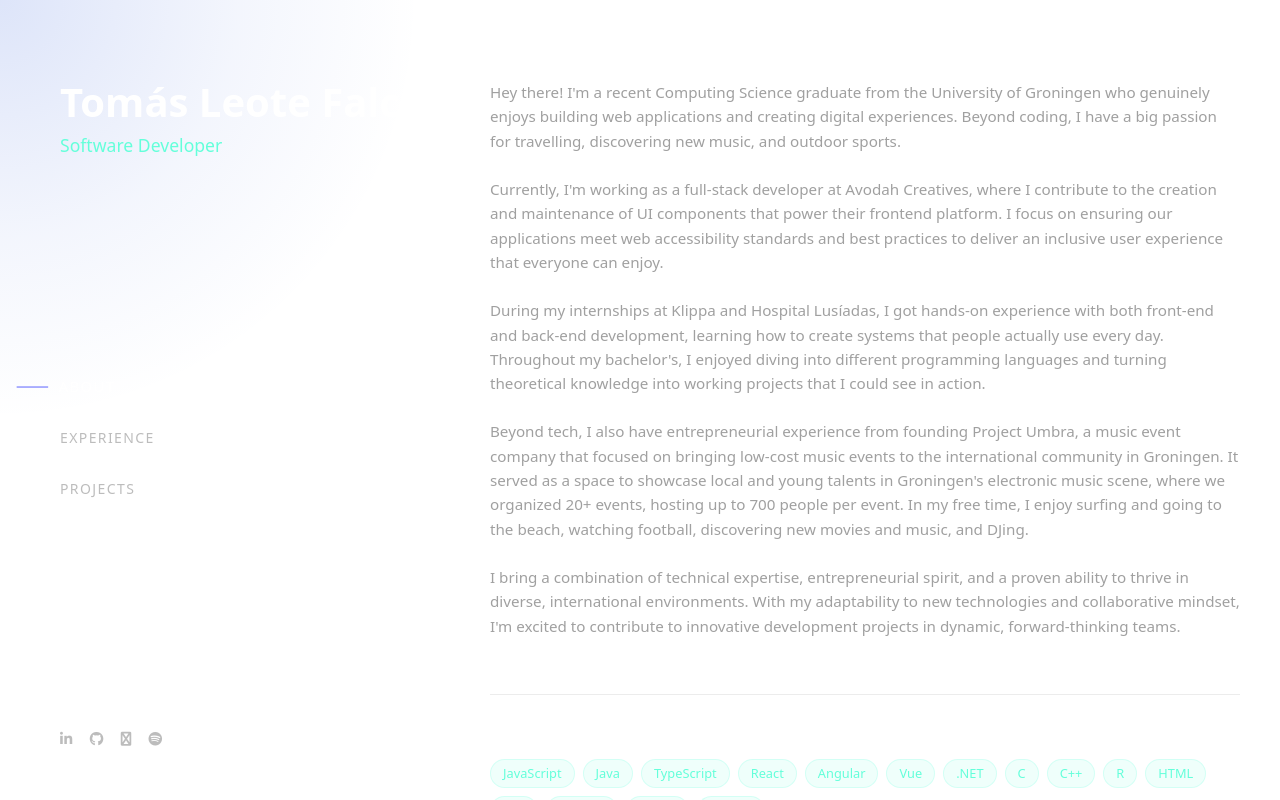
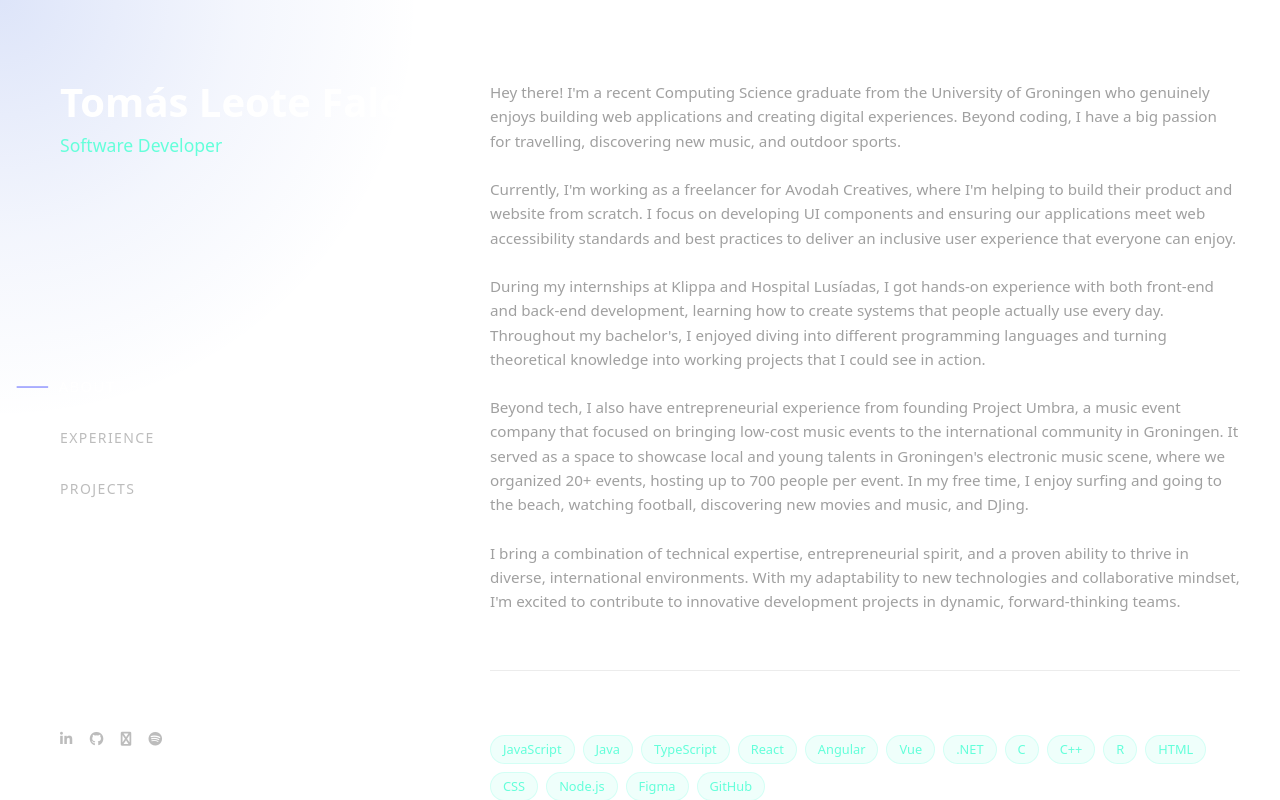
Before and after one commit to tomasleote/Portfolio, a React (Vite) app in the folder my-portfolio/: page / in a window 1280 px wide. Built offline with nearby package versions, Linux system fonts and the light colour scheme.

Commit message:
changed about section text

```diff
--- a/my-portfolio/src/sections/AboutSection.jsx
+++ b/my-portfolio/src/sections/AboutSection.jsx
@@ -13,7 +13,7 @@ function AboutSection({ isActive }) {
             </p>
 
             <p className='about-text'>
-                Currently, I'm working as a full-stack developer at Avodah Creatives, where I contribute to the creation and maintenance of UI components that power their frontend platform. I focus on ensuring our applications meet web accessibility standards and best practices to deliver an inclusive user experience that everyone can enjoy.
+                Currently, I'm working as a freelancer for Avodah Creatives, where I'm helping to build their product and website from scratch. I focus on developing UI components and ensuring our applications meet web accessibility standards and best practices to deliver an inclusive user experience that everyone can enjoy.
             </p>
 
             <p className='about-text'>
```
